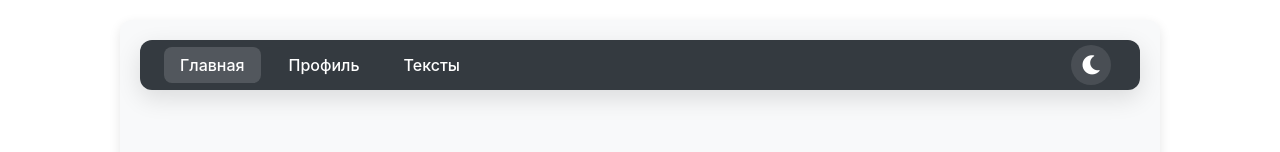
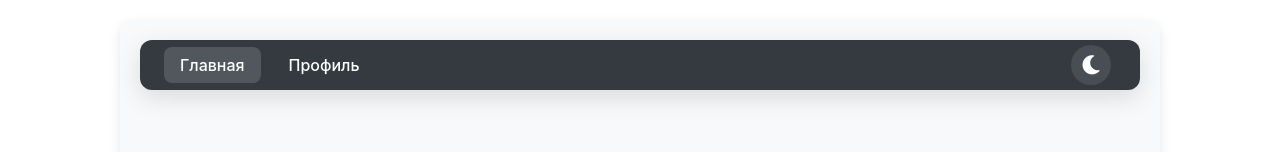
Before and after one commit to okarin2033/cardy_front, a React (Create React App) app: page / in a window 1280 px wide. Shown: the top 152 px of the page. Built offline with nearby package versions, Linux system fonts and the light colour scheme.

Commit message:
Положение вкладки текстов

```diff
--- a/src/App.js
+++ b/src/App.js
@@ -34,14 +34,16 @@ const AppContent = () => {
               Главная
             </Link>
           </li>
+          {auth.isAuthenticated && (
+            <li>
+              <Link to="/texts" className={location.pathname === '/texts' ? 'active' : ''}>
+                Тексты
+              </Link>
+            </li>
+          )}
           <li>
             <Link to="/profile" className={location.pathname === '/profile' ? 'active' : ''}>
               Профиль
-            </Link>
-          </li>
-          <li>
-            <Link to="/texts" className={location.pathname === '/texts' ? 'active' : ''}>
-              Тексты
             </Link>
           </li>
         </ul>
```
